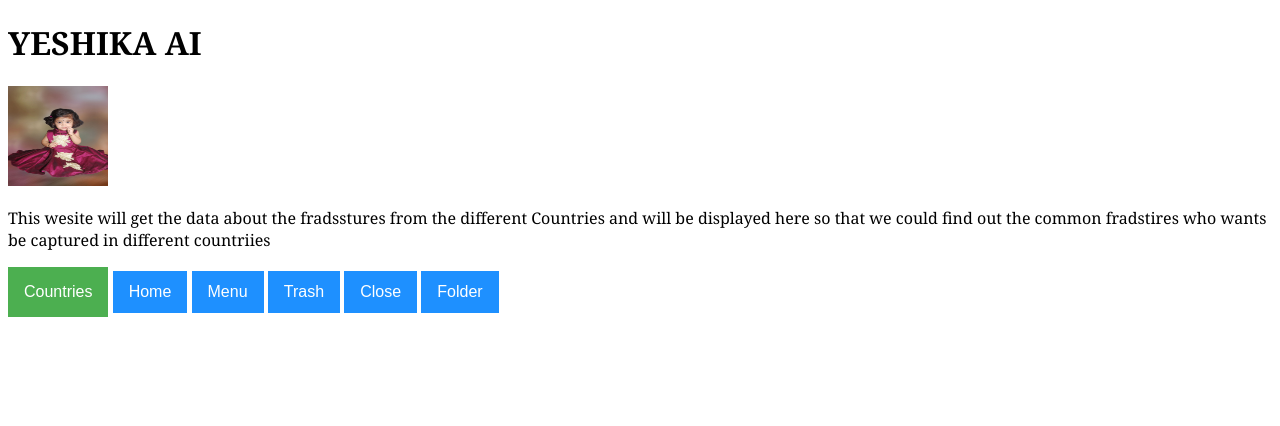
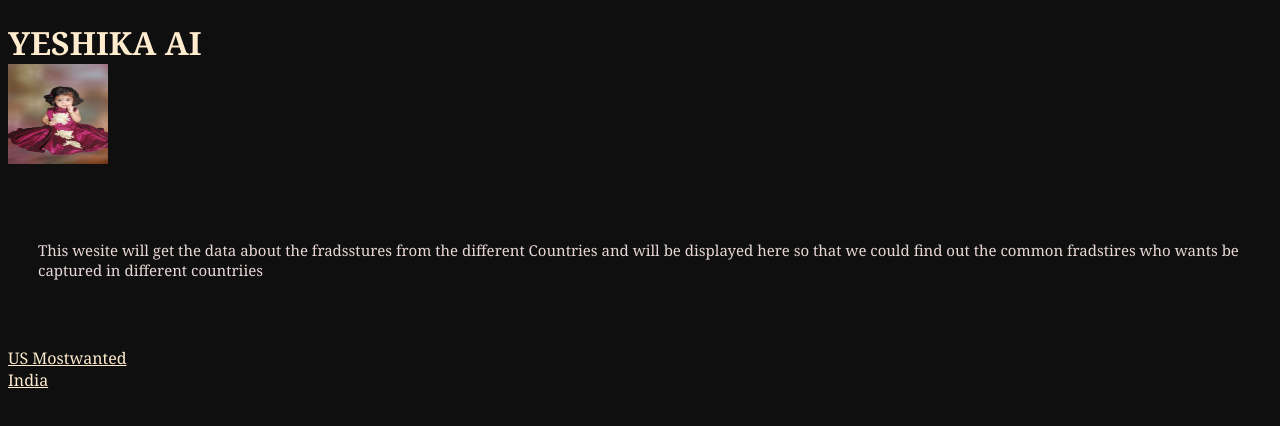
Before and after one commit to sopalli/Frauddetection, a plain HTML site: page index.html in a window 1280 px wide. Drawn offline with Linux system fonts and the light colour scheme.

Commit message:
changes1

```diff
--- a/index.html
+++ b/index.html
@@ -1,6 +1,7 @@
 <!DOCTYPE html>
 <html>
-<h1>YESHIKA AI</h1>
+<h1>YESHIKA AI <br>
+    <img src="Images/yeshika.JPEG" height="100" width="100" alt="Yeshika AI"> </h1>
 
 <head>
     <meta name="viewport" content="width=device-width, initial-scale=1">
@@ -11,37 +12,52 @@
         <style>
             body {
                 font-family: Cambria, Cochin, Georgia, Times, 'Times New Roman', serif;
+                background-color: rgb(15, 15, 15);
+            }
+
+            p {
+                color: rgb(233, 215, 215);
+            }
+
+            a {
+                color: blanchedalmond;
+            }
+
+            h1 {
+                color: blanchedalmond;
             }
 
             ul {
                 display: none;
+            }
+
+            header {
+                padding: 30px;
+                text-align: top;
+                font-size: 15px;
+                color: white;
+            }
+
+            section:after {
+                content: "";
+                display: table;
+                clear: both;
+                color: blanchedalmond;
             }
         </style>
     </body>
 </head>
 
 <body>
-    <img src="Images/yeshika.JPEG" height="100" width="100" alt="Yeshika AI">
-    <p> This wesite will get the data about the fradsstures from the different Countries and will be displayed here so that we could find out the common fradstires who wants be captured in different countriies</p>
+    <header>
+        <p>This wesite will get the data about the fradsstures from the different Countries and will be displayed here so that we could find out the common fradstires who wants be captured in different countriies</p>
+    </header>
+    <br>
 
-    <div class="dropdown">
-        <button class="dropbtn">Countries</button>
-        <div class="dropdown-content">
-            <a href="Pages/India.html">India</a>
-            <a href="Pages/USA.html">USA</a>
-            <a href="Pages/United Kingdom.html">United Kingdom </a>
-            <a href="Pages/China.html">China</a>
-            <a href="Pages/Pakistan.html">Pakistan</a>
+    <a href="https://www.fbi.gov/wanted ">US Mostwanted</a> <br>
+    <a href="https://www.nia.gov.in/most-wanted.htm "> India </a>
 
-            < </div>
-        </div>
-        <button class="btn"><i class="fa fa-home"></i> Home</button>
-        <button class="btn"><i class="fa fa-bars"></i> Menu</button>
-        <button class="btn"><i class="fa fa-trash"></i> Trash</button>
-        <button class="btn"><i class="fa fa-close"></i> Close</button>
-        <button class="btn"><i class="fa fa-folder"></i> Folder</button>
-
-
+    <br>
 </body>
 
 </html>
```
Also changed, not shown: Pages/China.html (+1 -0 lines).
